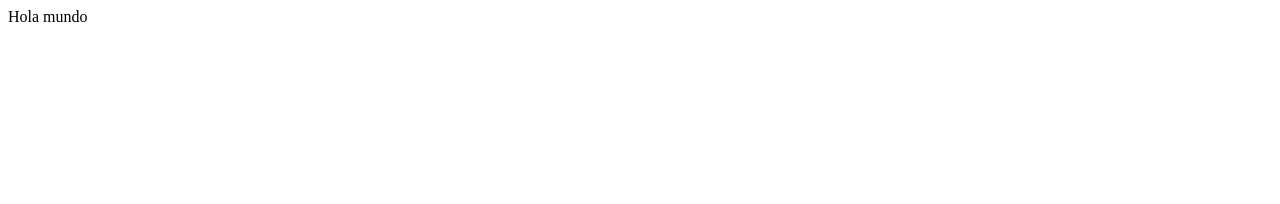
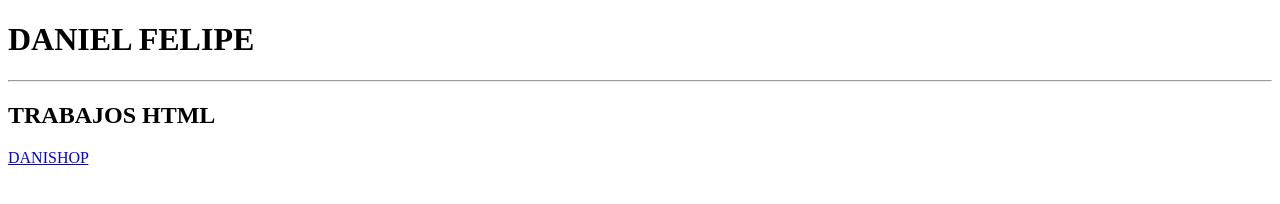
Before and after one commit to DanielFPP/DanielFPP.github.io, a plain HTML site: page index.html in a window 1280 px wide. Drawn offline with Linux system fonts and the light colour scheme.

Commit message:
Update index.html

```diff
--- a/index.html
+++ b/index.html
@@ -1 +1,16 @@
-Hola mundo
+<!DOCTYPE html>
+<html lang="en">
+<head>
+    <meta charset="UTF-8">
+    <meta name="viewport" content="width=device-width, initial-scale=1.0">
+    <title>Daniel Felipe</title>
+    <link rel="stylesheet" href="GitHub.css">
+</head>
+<body>
+    <h1>DANIEL FELIPE</h1>
+    <hr>
+    <h2>TRABAJOS HTML</h1>
+    <a href="https://github.com/DanielFPP/DaniShop.git">DANISHOP</a>
+    <img src="" alt="">
+</body>
+</html>
```
